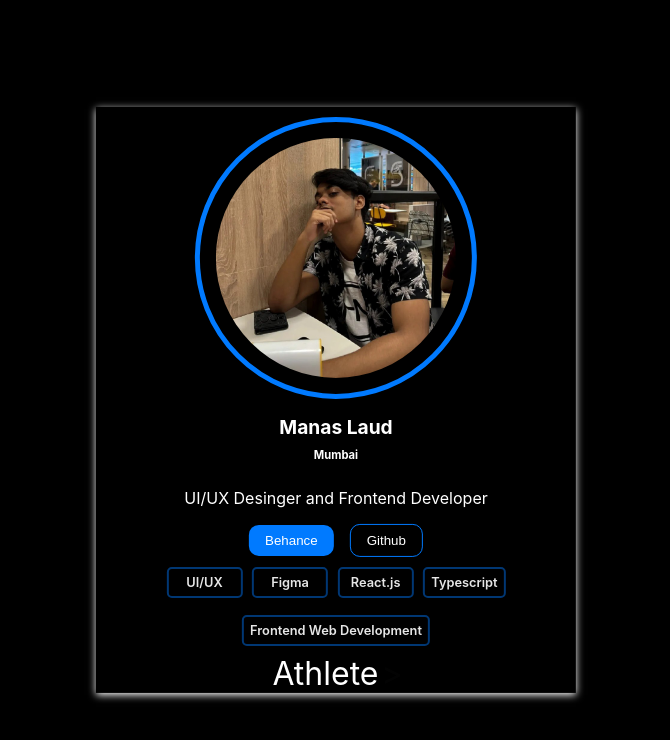
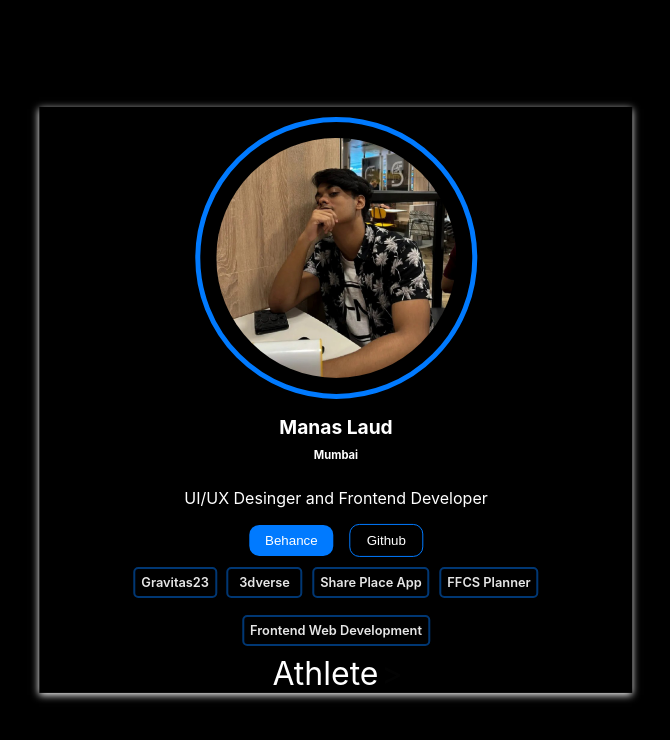
Before and after one commit to manaslaud/animation-text, a React (Create React App) app: page / in a window 1280 px wide. Shown: the top 740 px of the page, without its empty margins (304-974 px from the left). Built offline with nearby package versions, Linux system fonts and the light colour scheme.

Commit message:
added changes

```diff
--- a/src/components/ProfileCard.jsx
+++ b/src/components/ProfileCard.jsx
@@ -14,10 +14,10 @@ function ProfileCard() {
         <button className={styles.githubBtn}><a href='https://github.com/manaslaud'>Github</a></button>
         </div>
         <div className={styles.skillsContainer}>
-            <span className={styles.skills}>UI/UX</span>
-            <span className={styles.skills}>Figma</span>
-            <span className={styles.skills}>React.js</span>
-            <span className={styles.skills}>Typescript</span>
+            <span className={styles.skills}><a href='https://gravitas23.vercel.app/'> Gravitas23</a></span>
+            <span className={styles.skills}><a href='https://3dverse.vercel.app/'> 3dverse</a></span>
+            <span className={styles.skills}><a href='https://share-app-manas.web.app/'> Share Place App</a></span>
+            <span className={styles.skills}><a href='https://ffcs.csivit.com/'>FFCS Planner</a></span>
             <span className={styles.skills}>Frontend Web Development</span>
         </div>
         <AnimationText/>
```
